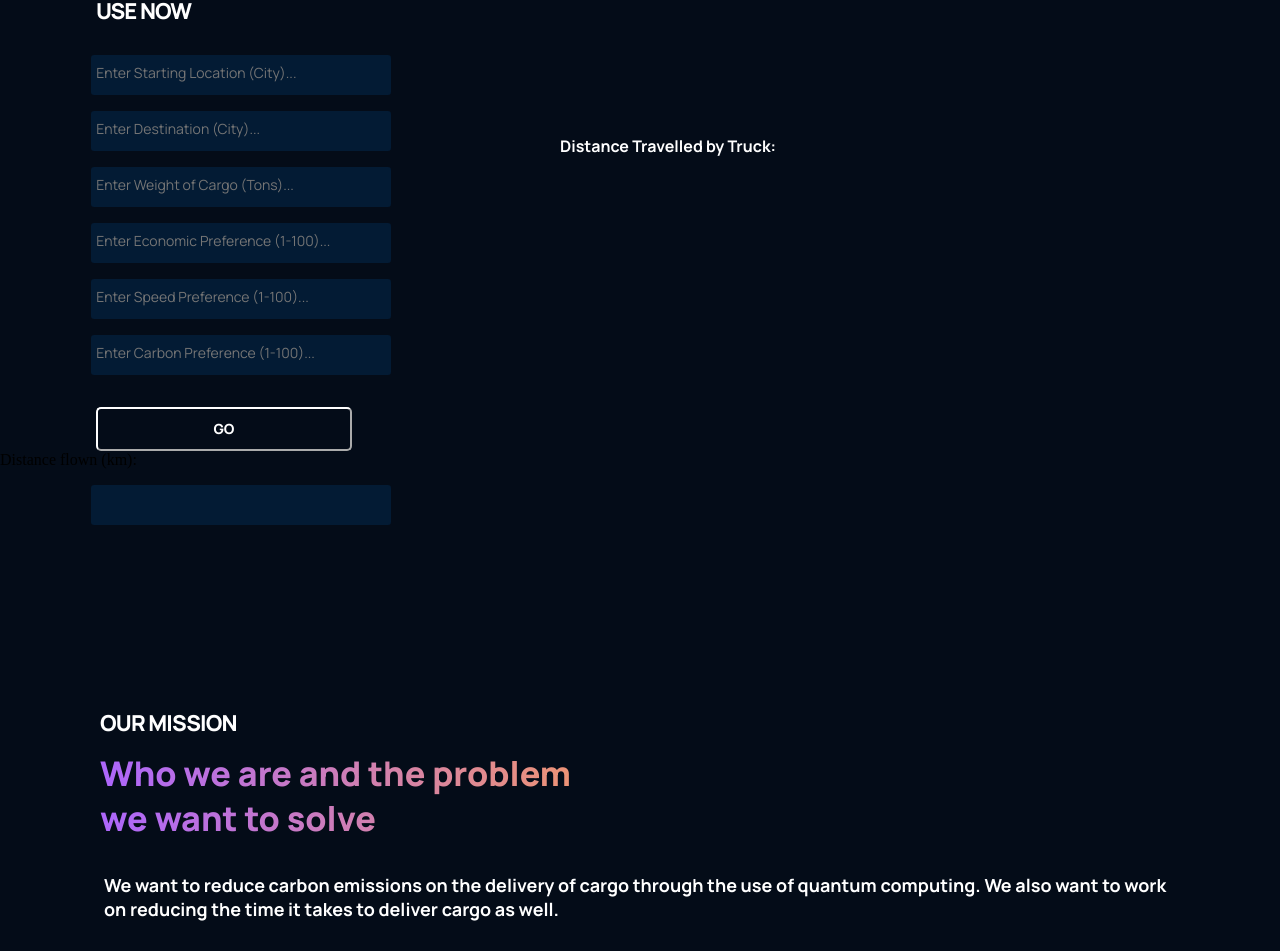
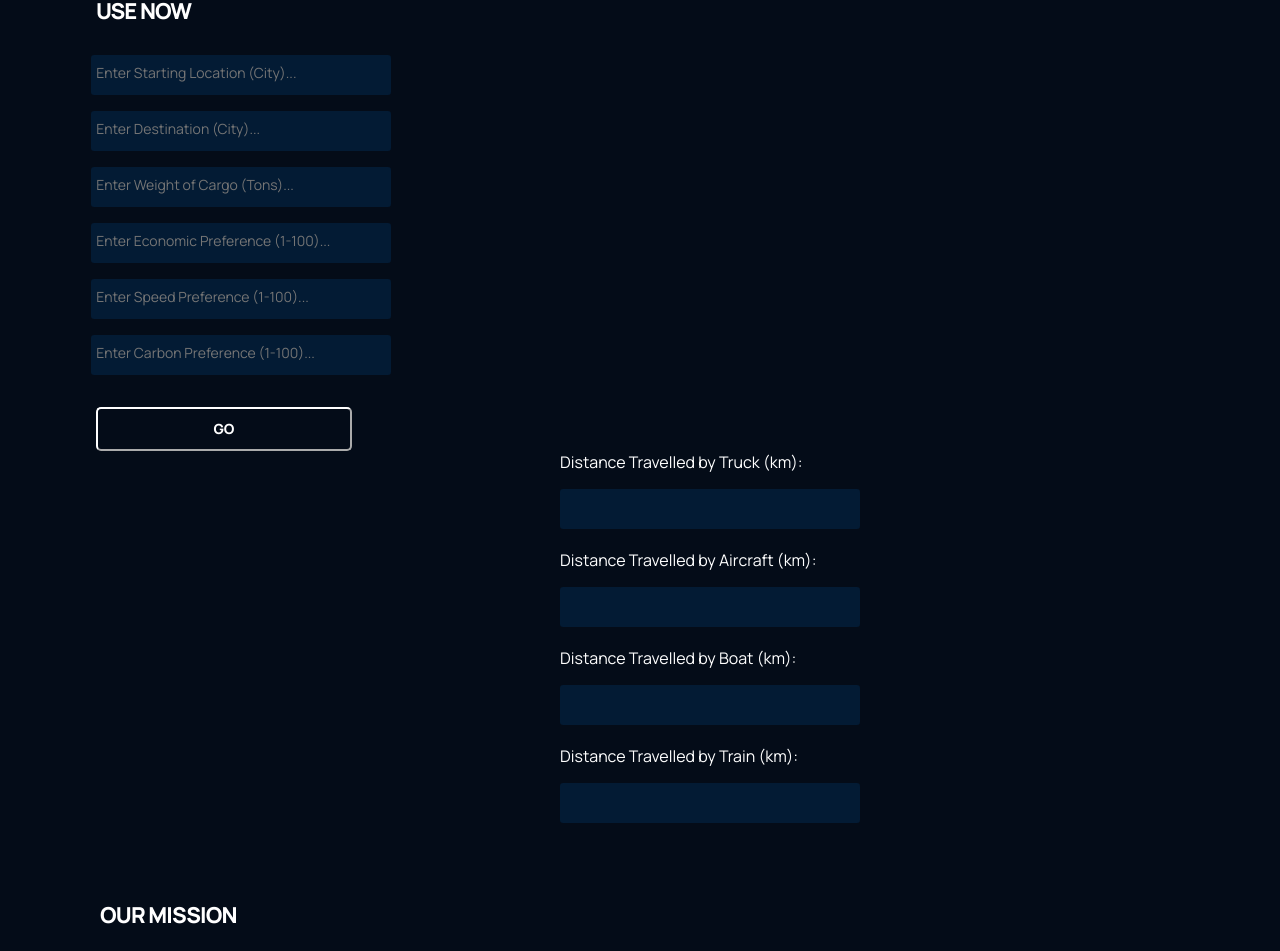
Before and after one commit to AbhinavAkkiraju/QuantumLogistics, a React (Create React App) app in the folder quantumlogistics/: page / in a window 1280 px wide. Shown: the part 730-1681 px from the top of the page. Built offline with nearby package versions, Linux system fonts and the light colour scheme.

Commit message:
Adding out puts

```diff
--- a/quantumlogistics/src/containers/usenow/UseNow.css
+++ b/quantumlogistics/src/containers/usenow/UseNow.css
@@ -137,6 +137,11 @@
     padding-top: 2rem;
 }
 
+.outtext {
+    margin-left: 35rem;
+    margin-bottom: 20px;
+}
+
 .boatdistance {
     color: white;
     font-size: 16px;
--- a/quantumlogistics/src/containers/usenow/UseNow.jsx
+++ b/quantumlogistics/src/containers/usenow/UseNow.jsx
@@ -32,15 +32,20 @@ const UseNow = () => {
                     <input onChange={(e) => setcp(e.target.value)} value={cp} className='carbonpreference' type="text" placeholder='Enter Carbon Preference (1-100)...' />
                     <input type="submit" className='gradient__background' value="GO" />
                 </form>
-                <label> Distance flown (km):
-                    <input type="text" value={weight} className="startinglocation" />
-                </label>
             </div>
             <div className="usenow-output">
-                <h1 className="truckdistance">Distance Travelled by Truck:</h1>
-                <h1 className="aircraftdistance">Distance Travelled by Aircraft:</h1>
-                <h1 className="boatdistance">Distance Travelled by Boat:</h1>
-                <h1 className="traindistance">Distance Travelled by Train:</h1>
+                <label className='truckdistance'> Distance Travelled by Truck (km):
+                    <input type="text" value={weight} className="startinglocation outtext" />
+                </label>
+                <label className='aircraftdistance'> Distance Travelled by Aircraft (km):
+                    <input type="text" value={weight} className="startinglocation outtext" />
+                </label>
+                <label className='boatdistance'> Distance Travelled by Boat (km):
+                    <input type="text" value={weight} className="startinglocation outtext" />
+                </label>
+                <label className='traindistance'> Distance Travelled by Train (km):
+                    <input type="text" value={weight} className="startinglocation outtext" />
+                </label>
             </div>
         </div>
     )
```
